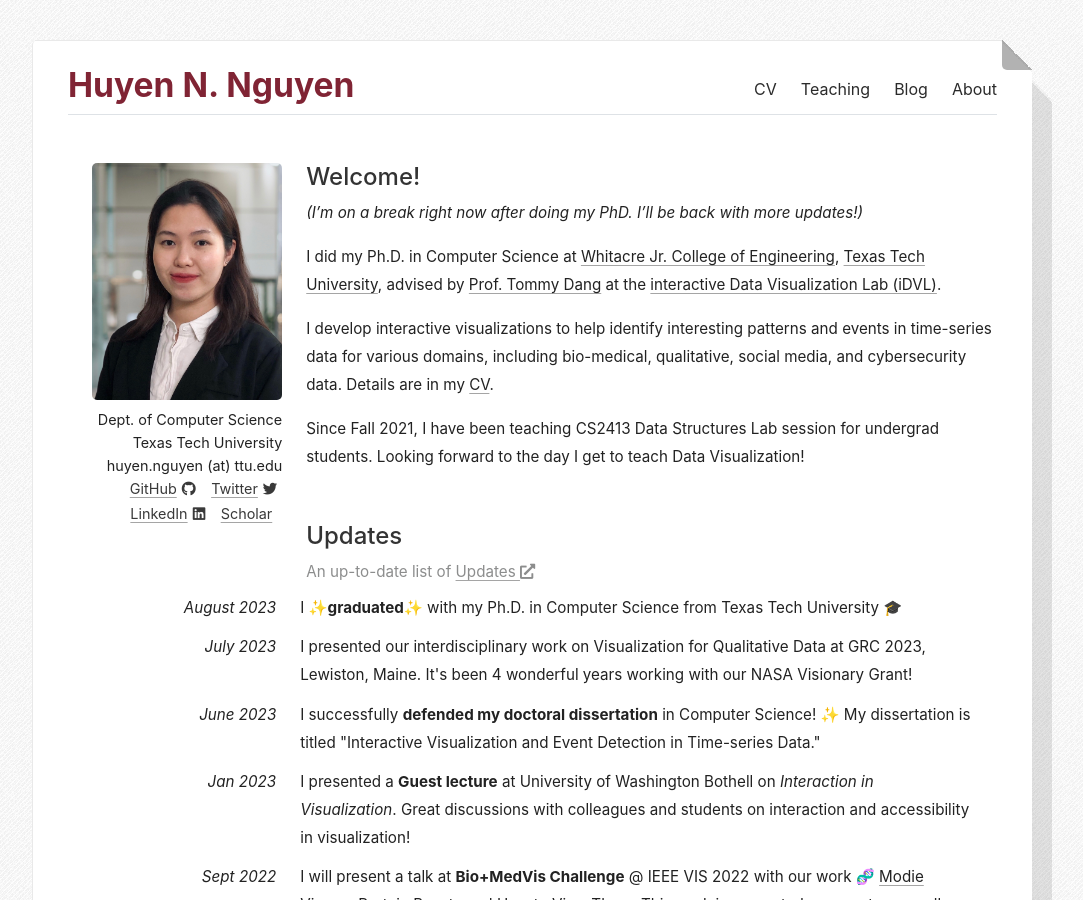
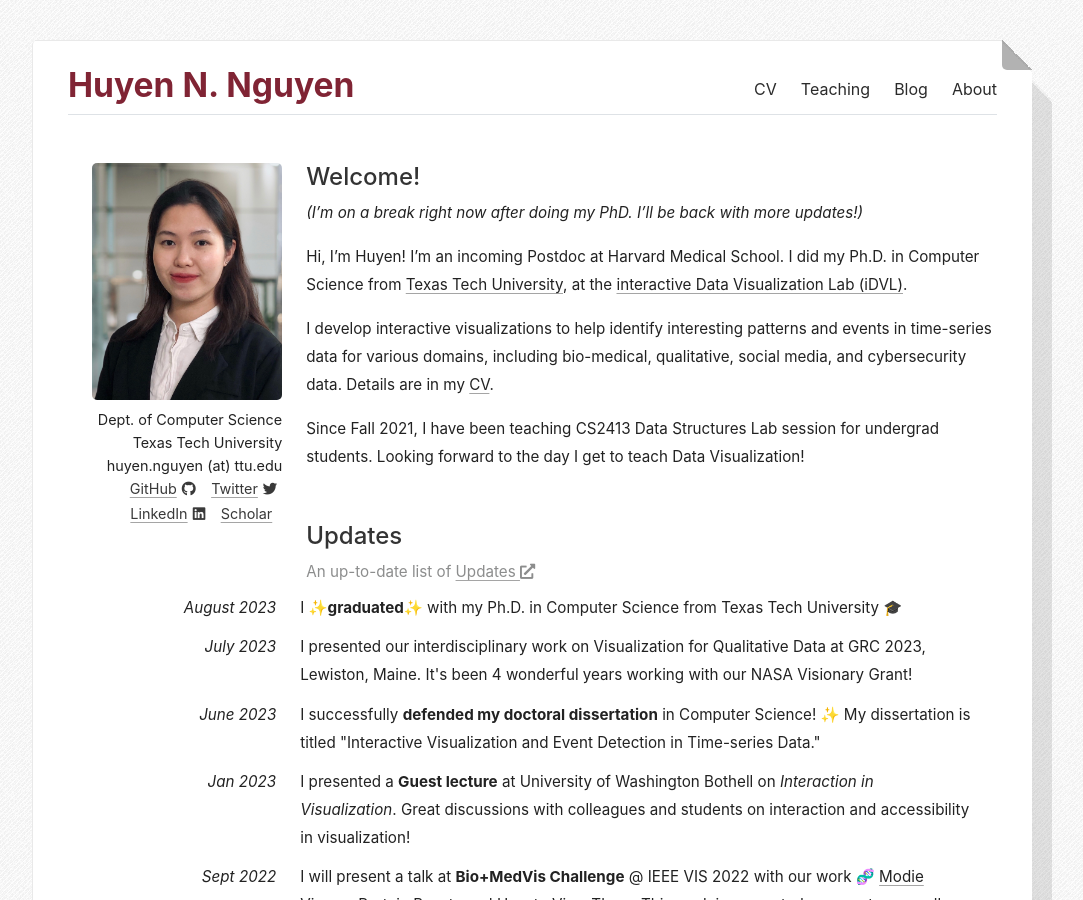
Before and after one commit to huyen-nguyen/huyen-nguyen.github.io, a Jekyll site: the page built from index.html, in a window 1280 px wide and 900 px high. Shown: the whole window, without its empty margins (108-1191 px from the left). Built offline with Jekyll 4.4.1, drawn with Linux system fonts in a browser that asks for light colours; some web fonts are replaced; the list of posts is cut into pages by our own code; a style sheet for code colours, icons or effects is not loaded.

Commit message:
Update info

```diff
--- a/_layouts/home.html
+++ b/_layouts/home.html
@@ -22,11 +22,8 @@
 		<div class="welcome first-section">
 			<h4>Welcome!</h4>
 			<p><i>(I’m on a break right now after doing my PhD. I’ll be back with more updates!)</i></p>
-			<p>I did my Ph.D. in Computer Science at <a href="https://www.depts.ttu.edu/coe/">Whitacre Jr. College
-				of Engineering</a>, <a href="https://www.ttu.edu/">Texas Tech University</a>,
-				advised
-				by <a href="http://www.myweb.ttu.edu/tnhondan/">Prof. Tommy
-					Dang</a> at the <a href="https://idatavisualizationlab.github.io/">interactive Data
+			<p>Hi, I’m Huyen! I’m an incoming Postdoc at Harvard Medical School. I did my Ph.D. in Computer Science from <a href="https://www.ttu.edu/">Texas Tech University</a>,
+				at the <a href="https://idatavisualizationlab.github.io/">interactive Data
 					Visualization
 					Lab (iDVL)</a>.</p>
 
```
